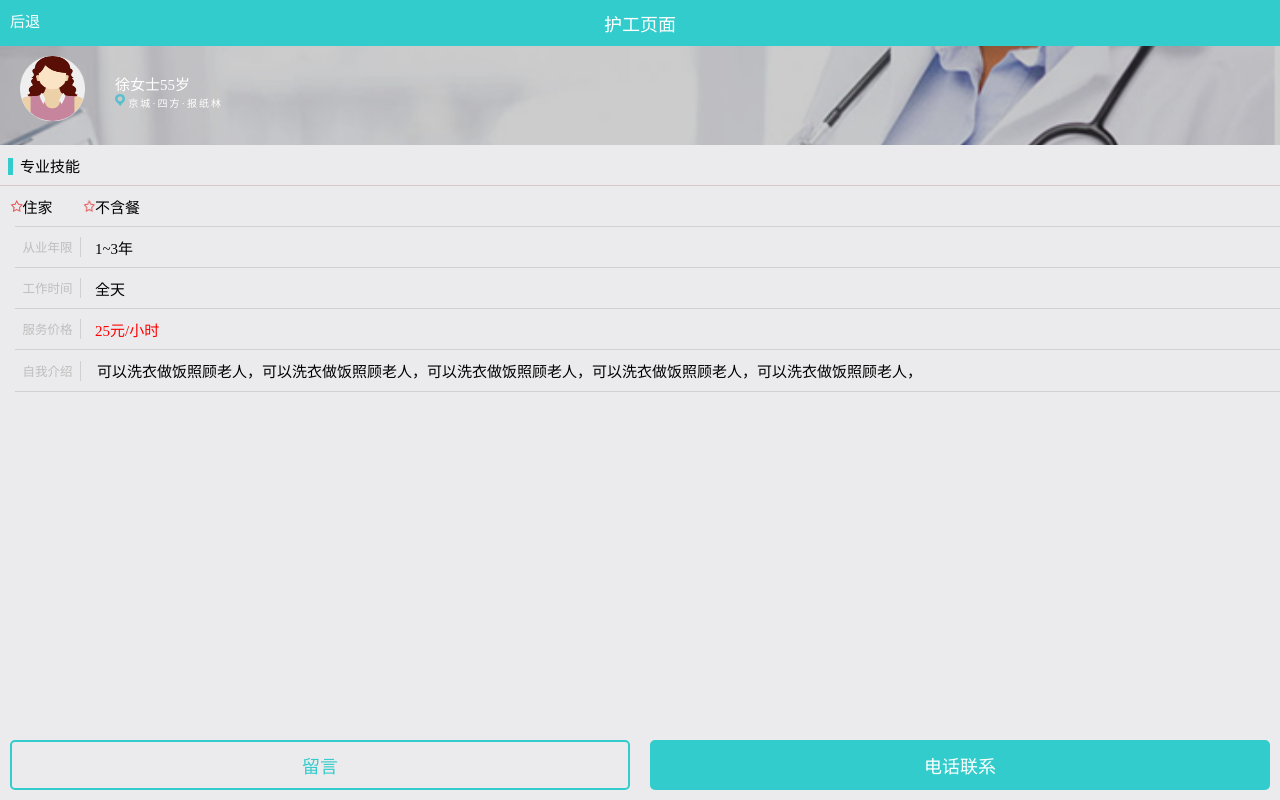
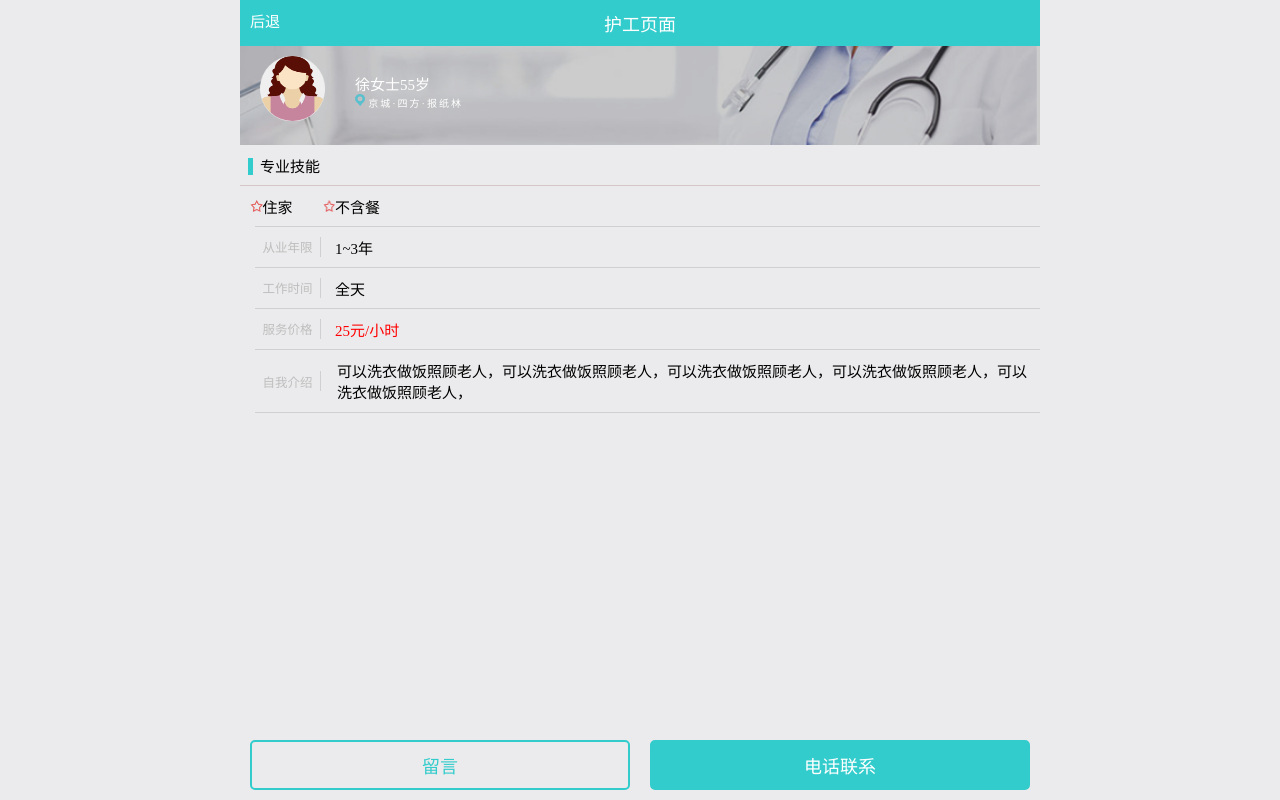
Before and after one commit to zhumengren/CSS, a plain HTML site: page css/handguar/index.html in a window 1280 px wide. Drawn offline with Linux system fonts and the light colour scheme.

Commit message:
修改一些放大后不居中的问题

```diff
--- a/css/handguar/css/handguar.css
+++ b/css/handguar/css/handguar.css
@@ -2,7 +2,8 @@
 
 html{display:block; background-color: #ebebed;font-size: 50px;}
 body,html{width: 100%;height: auto;margin: 0;padding: 0;background-color: #EBEBED;font-family: "microsoft yahei";}
-.app{overflow-y: auto;}
+.app{overflow-y: auto;max-width:800px;margin: 0 auto;}
+.max-h{max-width:800px;}
 div{display: block;}
 form,div,body,h1,h2,h3,h4,h5,hr,html,input,li,p,table,td,th,ul{margin: 0;padding: 0;outline: none;border: none;}
 div{display: block;}
--- a/css/handguar/index.html
+++ b/css/handguar/index.html
@@ -14,14 +14,14 @@
 				<form>
 				<div class="pt-rl  "><!--上下浮动-->
 					<div>
-						<div class="pt-fx header pt-abt"><!--头-->
+						<div class="pt-fx header pt-abt max-h"><!--头-->
 							<div class="pd-tb fix-p">
 								<h class="p-log">护工页面</h>
 								<a class="f-left f-size">后退</a>
 								<a class="f-right f-size">&#12288&#12288</a><!--这里使用占位符，保持两边平衡-->
 							</div>
 						</div>
-						<div class="pt-fx footer "><!--尾部-->
+						<div class="pt-fx footer max-h"><!--尾部-->
 							<div class="  ">
 								<div class="fix-bt f-left p-log">
 								<a class="bt-sty bl-sty"> 留言</a><!--左浮动-->
```
